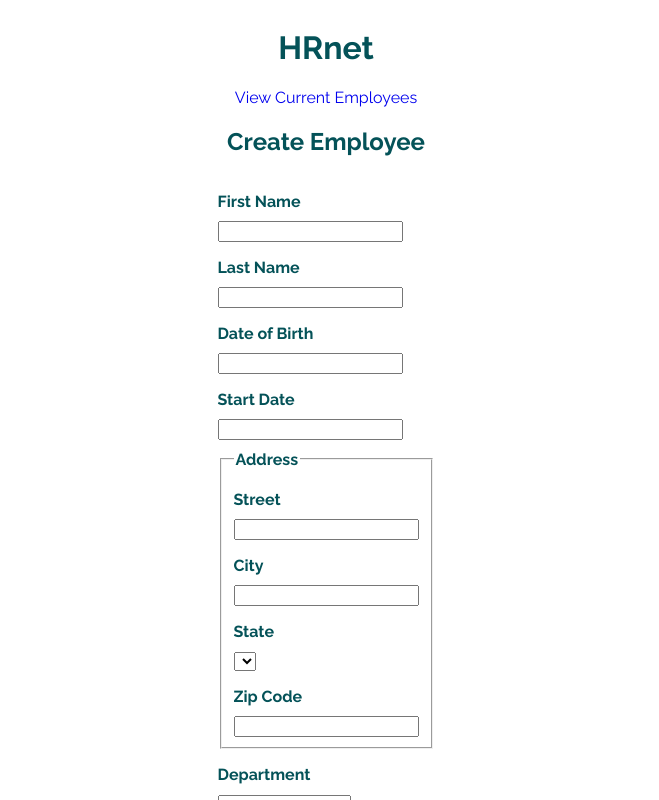
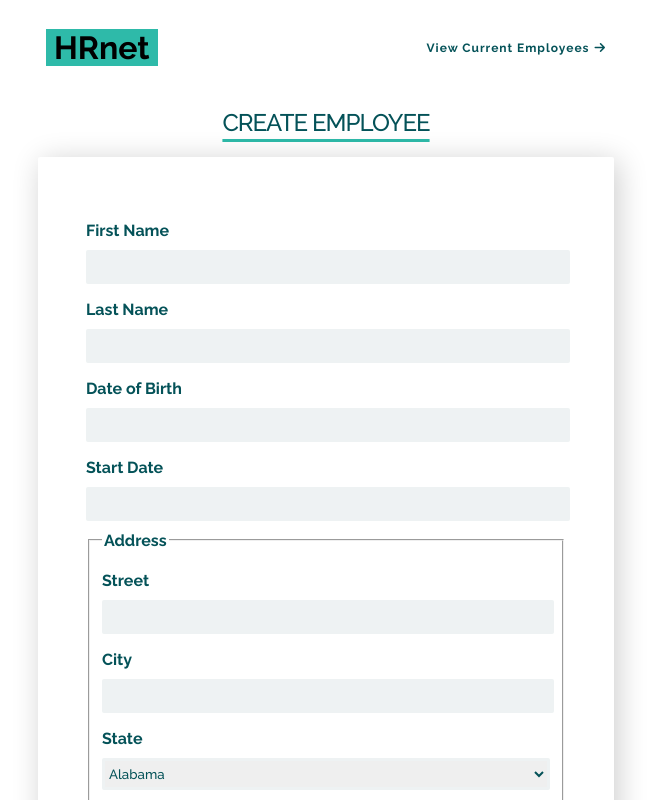
Before and after one commit to CindyLns/Projet-HRNet, a React (Vite) app: page / in a window 1280 px wide. Shown: the top 800 px of the page, without its empty margins (314-973 px from the left). Built offline with nearby package versions, Linux system fonts and the light colour scheme.

Commit message:
feat: implement CreateEmployee form with state management and navigation; add SelectMenu component for state selection; create states data file

```diff
--- /dev/null
+++ b/src/components/SelectMenu/index.jsx
@@ -0,0 +1,18 @@
+import statesData from '../../datas/states.json'
+import { useState } from "react";
+
+function SelectMenu({ label,  id }) {
+    const [state, setState] = useState ("")
+
+    return (
+        <div className="select-menu">
+            <label htmlFor={label}>{label}</label>
+            <select name={id} id={id} value={state} onChange={(e) => setState(e.target.value)}>
+                {statesData.map((option, index) => (
+                    <option key={index} value={option.name}>{option.name}</option>
+                ))}
+            </select>
+        </div>
+    )
+}
+export default SelectMenu
--- /dev/null
+++ b/src/datas/states.json
@@ -0,0 +1,52 @@
+[
+  { "name": "Alabama" },
+  { "name": "Alaska" },
+  { "name": "Arizona" },
+  { "name": "Arkansas" },
+  { "name": "California" },
+  { "name": "Colorado" },
+  { "name": "Connecticut" },
+  { "name": "Delaware" },
+  { "name": "Florida" },
+  { "name": "Georgia" },
+  { "name": "Hawaii" },
+  { "name": "Idaho" },
+  { "name": "Illinois" },
+  { "name": "Indiana" },
+  { "name": "Iowa" },
+  { "name": "Kansas" },
+  { "name": "Kentucky" },
+  { "name": "Louisiana" },
+  { "name": "Maine" },
+  { "name": "Maryland" },
+  { "name": "Massachusetts" },
+  { "name": "Michigan" },
+  { "name": "Minnesota" },
+  { "name": "Mississippi" },
+  { "name": "Missouri" },
+  { "name": "Montana" },
+  { "name": "Nebraska" },
+  { "name": "Nevada" },
+  { "name": "New Hampshire" },
+  { "name": "New Jersey" },
+  { "name": "New Mexico" },
+  { "name": "New York" },
+  { "name": "North Carolina" },
+  { "name": "North Dakota" },
+  { "name": "Ohio" },
+  { "name": "Oklahoma" },
+  { "name": "Oregon" },
+  { "name": "Pennsylvania" },
+  { "name": "Rhode Island" },
+  { "name": "South Carolina" },
+  { "name": "South Dakota" },
+  { "name": "Tennessee" },
+  { "name": "Texas" },
+  { "name": "Utah" },
+  { "name": "Vermont" },
+  { "name": "Virginia" },
+  { "name": "Washington" },
+  { "name": "West Virginia" },
+  { "name": "Wisconsin" },
+  { "name": "Wyoming" }
+]
--- a/src/pages/CreateEmployee/index.jsx
+++ b/src/pages/CreateEmployee/index.jsx
@@ -1,26 +1,43 @@
 import { useNavigate } from "react-router";
+import { useState } from "react";
+import SelectMenu from "../../components/SelectMenu";
 
 function CreateEmployee() {
     const navigate = useNavigate();
+    const [firstName, setFirstName] = useState ("")
+    const [lastName, setLastName] = useState ("")
+    const [street, setStreet] = useState ("")
+    const [city, setCity] = useState ("")
+    const [zipCode, setZipCode] = useState ("")
+    const [department, setDepartment] = useState ("")
+
+    const submit = (e) => {
+        e.preventDefault();
+    }
 
     return (
       <div>
         <div className="title">
-            <h1>HRnet</h1>
+            <div className="heading">
+                <h1>HRnet</h1>
+                <a className="link" href="#" onClick={(e) => {
+                    e.preventDefault();
+                    navigate('/employee-list');
+                }}>
+                View Current Employees
+                <i className="fa-solid fa-arrow-right"></i>
+                </a>
+            </div>
         </div>
         <div className="container">
-            <a href="#" onClick={(e) => {
-                e.preventDefault();
-                navigate('/employee-list');
-            }}>View Current Employees</a>
-            <h2>Create Employee</h2>
+            <h2 className="h2">Create Employee</h2>
 
-            <form id="create-employee">
+            <form id="create-employee" className="form-employee" onSubmit={submit}>
                 <label htmlFor="first-name">First Name</label>
-                <input type="text" id="first-name" />
+                <input type="text" id="first-name" value={firstName} onChange={(e) => setFirstName(e.target.value)} />
 
                 <label htmlFor="last-name">Last Name</label>
-                <input type="text" id="last-name" />
+                <input type="text" id="last-name" value={lastName} onChange={(e) => setLastName(e.target.value)} />
 
                 <label htmlFor="date-of-birth">Date of Birth</label>
                 <input type="text" id="date-of-birth" />
@@ -32,20 +49,19 @@ function CreateEmployee() {
                     <legend>Address</legend>
 
                     <label htmlFor="street">Street</label>
-                    <input type="text" id="street" />
+                    <input type="text" id="street" value={street} onChange={(e) => setStreet(e.target.value)} />
 
                     <label htmlFor="city">City</label>
-                    <input type="text" id="city" />
+                    <input type="text" id="city" value={city} onChange={(e) => setCity(e.target.value)} />
 
-                    <label htmlFor="state">State</label>
-                    <select name="state" id="state"></select>
+                    <SelectMenu label="State" id="state" />
 
                     <label htmlFor="zip-code">Zip Code</label>
-                    <input type="number" id="zip-code" />
+                    <input type="number" id="zip-code" value={zipCode} onChange={(e) => setZipCode(e.target.value)} />
                 </fieldset>
 
                 <label htmlFor="department">Department</label>
-                    <select name="department" id="department">
+                    <select name="department" id="department" value={department} onChange={(e) => setDepartment(e.target.value)}>
                         <option>Sales</option>
                         <option>Marketing</option>
                         <option>Engineering</option>
--- a/src/pages/EmployeeList/index.jsx
+++ b/src/pages/EmployeeList/index.jsx
@@ -5,12 +5,15 @@ function EmployeeList() {
 
     return (
         <div id="employee-div" className="container">
-            <h1>Current Employees</h1>
+            <h1 className="h2">Current Employees</h1>
             <table id="employee-table" className="display"></table>
-            <a href="#" onClick={(e) => {
+            <a className="link" href="#" onClick={(e) => {
                 e.preventDefault();
                 navigate('/');
-            }}>Home</a>
+            }}>
+            <i className="fa-solid fa-arrow-left"></i>
+            Home
+            </a>
 
 
       </div>
```
